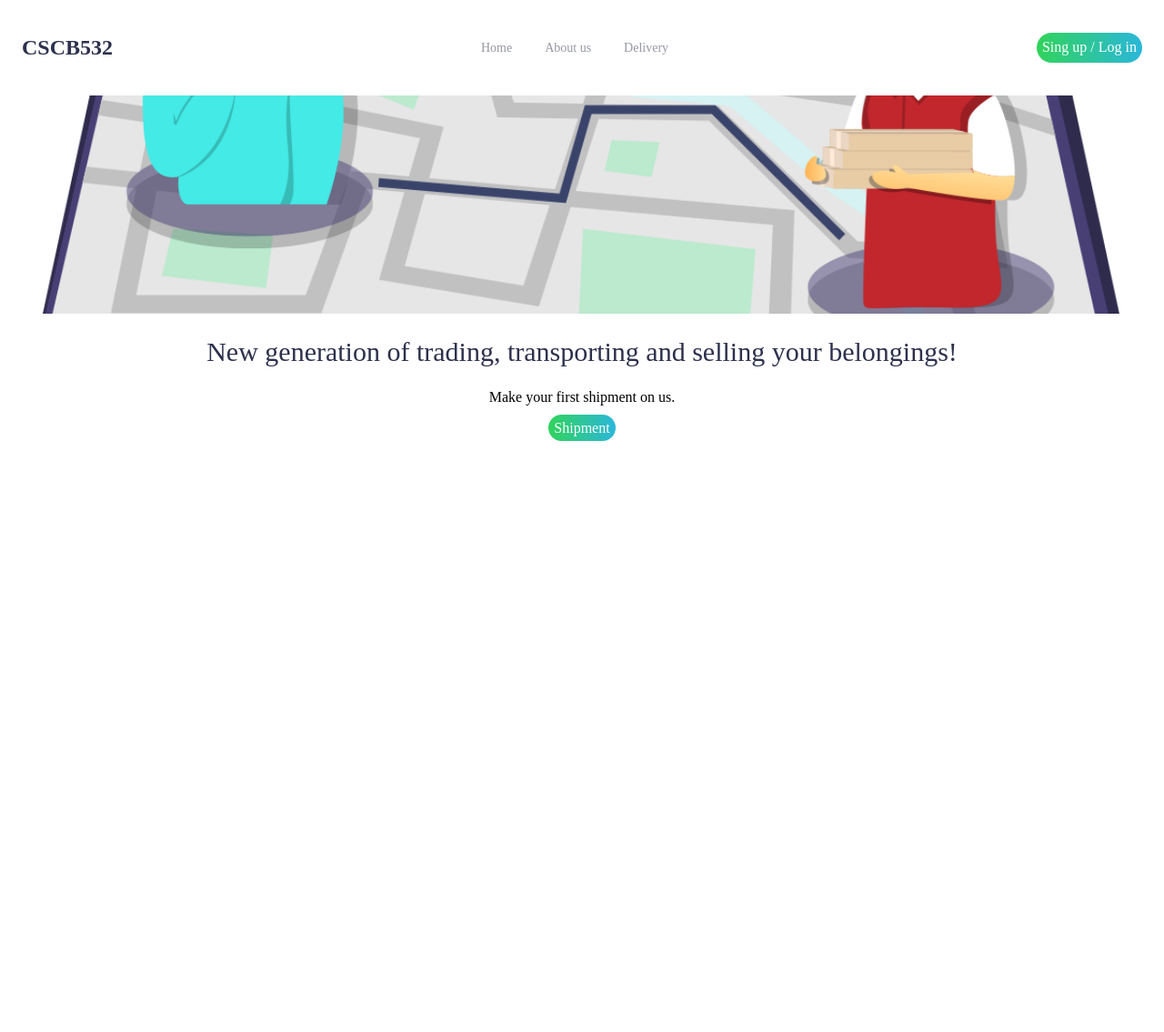
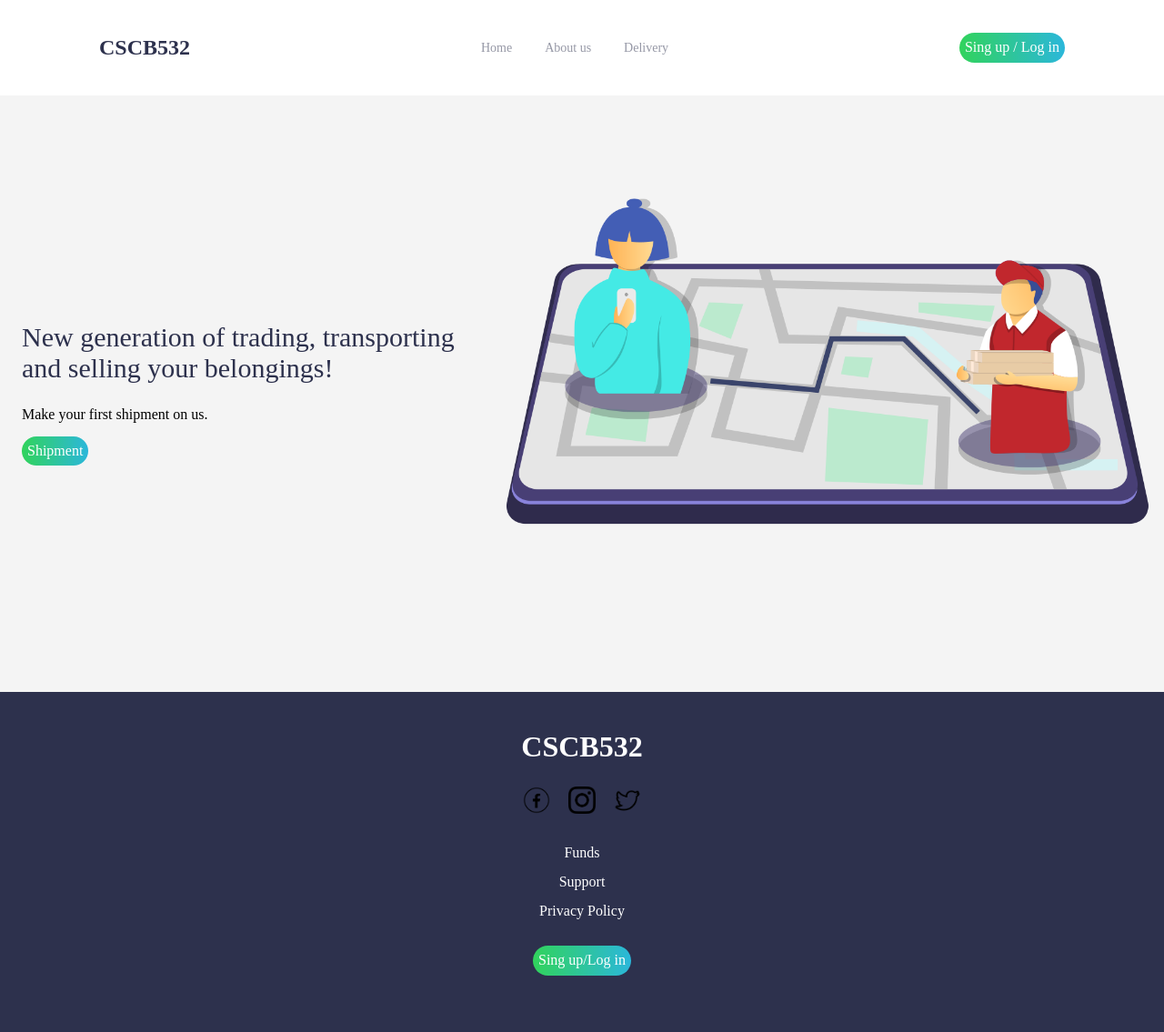
Before and after one commit to Ignatovw99/Logistic-Company, a Flask app: page / in a window 1280 px wide. Shown: the whole page at 91% size. Before the commit the page ends 485 px from the top, so only its background shows below. Run offline with Flask 2, Linux system fonts and the light colour scheme.

Commit message:
Finished the body and started work on the footer

```diff
--- a/app/templates/index.html
+++ b/app/templates/index.html
@@ -11,7 +11,7 @@
         <header class="header">
             <div class ="overlay has-fade"></div>
 
-            <nav class="flex container flex-jc-sb flex-ai-c">
+            <nav class="flex container container--paddingAll flex-jc-sb flex-ai-c">
                 <h1 class = "header__logo">CSCB532</h1>
 
                 <a id= "btnHamburger" href="#" class = "header__toggle hide-for-desktop" >
@@ -26,11 +26,11 @@
                     <a href="#">Delivery</a>
                 </div>
 
-                <a href="#" class = "button header__sinlogout hide-for-mobile">Sing up / Log in</a>
+                <a href="#" class = "button t hide-for-mobile">Sing up / Log in</a>
             </nav>
 
             <div class="header__menu has-fade">
-                <a href="" class="button header__sinlogout ">Sing in/Log in</a>
+                <a href="" class="button ">Sing in/Log in</a>
                 <a href="" class="pages">Home</a>
                 <a href="" class="pages">About us</a>
                 <a href="" class="pages">Delivery</a>
@@ -42,7 +42,7 @@
 
             </div>
 
-            <div class="hero__text">
+            <div class="hero__text container--paddingAll">
                 <h2>New generation of trading,
                     transporting and selling your belongings!</h2>
                     <p>Make your first shipment on us.</p>
@@ -50,6 +50,35 @@
             </div>
         </section>
 
+
+
+        <footer class="footer">
+            <h1 class = "footer__logo">CSCB532</h1>
+
+            <div class="footer__social">
+                <a href="#">
+                    <img src="/app/templates/images/logo-facebookpng-32255.png" alt="Facebook">
+                </a>
+                <a href="#">
+                    <img src="/app/templates/images/logo-ig-png-32457.png" alt="Instagram">
+                </a>
+                <a href="#">
+                    <img src="/app/templates/images/logo-twitter-png-40407.png" alt="Twitter">
+                </a>
+            </div>
+
+            <div class="footer__links">
+                <a href="#">Funds</a>
+                <a href="#">Support</a>
+                <a href="#">Privacy Policy</a>
+            </div>
+
+            <div class="footer__cta">
+                <a href="#" class="button">Sing up/Log in</a>
+            </div>
+
+        </footer>
+
         <script src = "scssAndJs/js/script.js"></script>
     </body>
 </html>
--- /dev/null
+++ b/app/templates/scssAndJs/scss/_footer.scss
@@ -0,0 +1,45 @@
+.footer{
+    background-color: $darkBlue;
+    color: $white;
+    padding: 2.5rem;
+    text-align: center;
+
+    a{
+        color: $white;
+    }
+
+    img{
+        height: 1.875rem;
+        //width: 30px;
+
+    }
+
+    &__logo{
+        margin-top: 0px;
+        margin-bottom: 1.375rem;
+    }
+
+    &__social{
+        margin-bottom: 1.375rem;
+        display: inline-block;
+        a:not(:last-child){
+
+            margin-right: 1rem;
+        }
+
+    }
+
+    &__links{
+        margin-bottom: 1.375rem;
+        display: flex;
+        flex-direction: column;
+        align-items: center;
+        a{
+            line-height: 2;
+        }
+    }
+
+    &__cta{
+        margin-bottom: 1.375rem;
+    }
+}
--- a/app/templates/scssAndJs/scss/_globals.scss
+++ b/app/templates/scssAndJs/scss/_globals.scss
@@ -20,16 +20,59 @@ a, a:visited, a:hover{
 
 //Buttons
 button, .button{
+    display: inline-block;
     padding: 6px;
     border-radius: 50px;
     background: linear-gradient(to right,$limeGreen,$brightCyan);
     color: $white;
+    font-weight: 400;
+    font-size: 1rem;
     cursor: pointer;
+    transition: opacity 300ms ease-in-out;
+
+    &:hover{
+        opacity: 0.75;
+    }
+}
+
+h2{
+    margin-top: 0px;
 }
 
 .container{
-    padding-left: 1.5rem;
-    padding-right: 1.5rem;
+    max-width: 69.375rem;
+    margin: 0 auto;
+
+    &--paddingAll{
+        padding-top: 2.25rem;
+        padding-bottom: 2.25rem;
+        padding-right: 1.5rem;
+        padding-left: 1.5rem;
+    }
+
+    &--paddingY{
+        padding-top: 2.25rem;
+        padding-bottom: 2.25rem;
+    }
+
+    &--paddingX{
+        padding-right: 1.5rem;
+        padding-left: 1.5rem;
+    }
+
+    &--paddingTop{
+        padding-top: 2.25rem;
+    }
+    &--paddingRight{
+        padding-right: 1.5rem;
+    }
+    &--paddingBottom{
+        padding-bottom: 2.25rem;
+    }
+    &--paddingLeft{
+        padding-left: 1.5rem;
+    }
+
 }
 
 .flex{
--- a/app/templates/scssAndJs/scss/_header.scss
+++ b/app/templates/scssAndJs/scss/_header.scss
@@ -94,17 +94,6 @@
         }
     }
 
-    &__sinlogout{
-        font-size: 1rem;
-        color: $white;
-        padding: 6px;
-        transition: opacity 300ms ease-in-out;
-
-        &:hover{
-            opacity: 0.75;
-        }
-
-    }
 
     &__menu{
         position: absolute;
@@ -124,6 +113,7 @@
             margin-top: 10px;
             }
 
+        z-index: 1;
+    }
 
-    }
 }
--- a/app/templates/scssAndJs/scss/_hero.scss
+++ b/app/templates/scssAndJs/scss/_hero.scss
@@ -1,4 +1,14 @@
  .hero{
+
+    background-color:$veryLightGrey;
+    @include breakpoint-up(large){
+
+        display: flex;
+        align-items: center;
+    }
+
+
+
     &__image{
         position: relative;
         background-image: url('/app/templates/images/—Pngtree—delivery\ service\ with\ maps\ on_5367224.png');
@@ -7,10 +17,30 @@
         background-position: center center;
         min-height: 15rem;
 
+        @include breakpoint-up(medium){
+            background-size: 50%;
+        }
+
+        @include breakpoint-up(large){
+            flex: 3;
+            order: 2;
+            background-size: 100%;
+            height: 41rem;
+        }
+
     }
+
 
     &__text{
         text-align: center;
+
+        @include breakpoint-up(large){
+            flex: 2;
+            order: 1;
+            text-align: left;
+        }
+
+
         h2{
             font-weight: 300;
             font-size: 1.875rem;
--- a/app/templates/scssAndJs/scss/_variables.scss
+++ b/app/templates/scssAndJs/scss/_variables.scss
@@ -4,6 +4,7 @@ $limeGreen: hsl(136, 65%, 51%);
 $brightCyan: hsl(192, 70%, 51%);
 $grayishBlue:hsl(233, 8%, 62%);
 $bannanaYellow: hsl(49, 99%, 61%);
+$veryLightGrey: hsl(0, 0%,95.69%);
 $white: hsl(0, 0%, 100%);
 //Font sizes
 $font-sm: 0.875rem; //14px
--- a/app/templates/scssAndJs/scss/style.css
+++ b/app/templates/scssAndJs/scss/style.css
@@ -95,17 +95,63 @@ a, a:visited, a:hover {
 }
 
 button, .button {
+  display: inline-block;
   padding: 6px;
   border-radius: 50px;
   background: -webkit-gradient(linear, left top, right top, from(#31d35c), to(#2bb7da));
   background: linear-gradient(to right, #31d35c, #2bb7da);
   color: white;
+  font-weight: 400;
+  font-size: 1rem;
   cursor: pointer;
+  -webkit-transition: opacity 300ms ease-in-out;
+  transition: opacity 300ms ease-in-out;
+}
+
+button:hover, .button:hover {
+  opacity: 0.75;
+}
+
+h2 {
+  margin-top: 0px;
 }
 
 .container {
+  max-width: 69.375rem;
+  margin: 0 auto;
+}
+
+.container--paddingAll {
+  padding-top: 2.25rem;
+  padding-bottom: 2.25rem;
+  padding-right: 1.5rem;
   padding-left: 1.5rem;
+}
+
+.container--paddingY {
+  padding-top: 2.25rem;
+  padding-bottom: 2.25rem;
+}
+
+.container--paddingX {
   padding-right: 1.5rem;
+  padding-left: 1.5rem;
+}
+
+.container--paddingTop {
+  padding-top: 2.25rem;
+}
+
+.container--paddingRight {
+  padding-right: 1.5rem;
+}
+
+.container--paddingBottom {
+  padding-bottom: 2.25rem;
+}
+
+.container--paddingLeft {
+  padding-left: 1.5rem;
 }
 
 .flex {
@@ -235,18 +281,6 @@ button, .button {
   opacity: 1;
 }
 
-.header__sinlogout {
-  font-size: 1rem;
-  color: white;
-  padding: 6px;
-  -webkit-transition: opacity 300ms ease-in-out;
-  transition: opacity 300ms ease-in-out;
-}
-
-.header__sinlogout:hover {
-  opacity: 0.75;
-}
-
 .header__menu {
   position: absolute;
   width: calc(100% - 3rem);
@@ -259,12 +293,28 @@ button, .button {
   padding-bottom: 1.5rem;
   margin-top: 1.5rem;
   border-radius: 5px;
+  z-index: 1;
 }
 
 .header__menu .pages {
   color: #2d314d;
   display: block;
   margin-top: 10px;
+}
+
+.hero {
+  background-color: #f4f4f4;
+}
+
+@media (min-width: 64em) {
+  .hero {
+    display: -webkit-box;
+    display: -ms-flexbox;
+    display: flex;
+    -webkit-box-align: center;
+        -ms-flex-align: center;
+            align-items: center;
+  }
 }
 
 .hero__image {
@@ -276,8 +326,39 @@ button, .button {
   min-height: 15rem;
 }
 
+@media (min-width: 40em) {
+  .hero__image {
+    background-size: 50%;
+  }
+}
+
+@media (min-width: 64em) {
+  .hero__image {
+    -webkit-box-flex: 3;
+        -ms-flex: 3;
+            flex: 3;
+    -webkit-box-ordinal-group: 3;
+        -ms-flex-order: 2;
+            order: 2;
+    background-size: 100%;
+    height: 41rem;
+  }
+}
+
 .hero__text {
   text-align: center;
+}
+
+@media (min-width: 64em) {
+  .hero__text {
+    -webkit-box-flex: 2;
+        -ms-flex: 2;
+            flex: 2;
+    -webkit-box-ordinal-group: 2;
+        -ms-flex-order: 1;
+            order: 1;
+    text-align: left;
+  }
 }
 
 .hero__text h2 {
@@ -290,4 +371,55 @@ button, .button {
 .hero__text p {
   line-height: 1;
 }
+
+.footer {
+  background-color: #2d314d;
+  color: white;
+  padding: 2.5rem;
+  text-align: center;
+}
+
+.footer a {
+  color: white;
+}
+
+.footer img {
+  height: 1.875rem;
+}
+
+.footer__logo {
+  margin-top: 0px;
+  margin-bottom: 1.375rem;
+}
+
+.footer__social {
+  margin-bottom: 1.375rem;
+  display: inline-block;
+}
+
+.footer__social a:not(:last-child) {
+  margin-right: 1rem;
+}
+
+.footer__links {
+  margin-bottom: 1.375rem;
+  display: -webkit-box;
+  display: -ms-flexbox;
+  display: flex;
+  -webkit-box-orient: vertical;
+  -webkit-box-direction: normal;
+      -ms-flex-direction: column;
+          flex-direction: column;
+  -webkit-box-align: center;
+      -ms-flex-align: center;
+          align-items: center;
+}
+
+.footer__links a {
+  line-height: 2;
+}
+
+.footer__cta {
+  margin-bottom: 1.375rem;
+}
 /*# sourceMappingURL=style.css.map */
--- a/app/templates/scssAndJs/scss/style.scss
+++ b/app/templates/scssAndJs/scss/style.scss
@@ -5,3 +5,4 @@
 @import "globals";
 @import "header";
 @import "hero";
+@import "footer";
```
Also changed, not shown: app/templates/images/logo-facebookpng-32255.png (added), app/templates/images/logo-ig-png-32457.png (added), app/templates/images/logo-twitter-png-40407.png (added), 1 other file.
